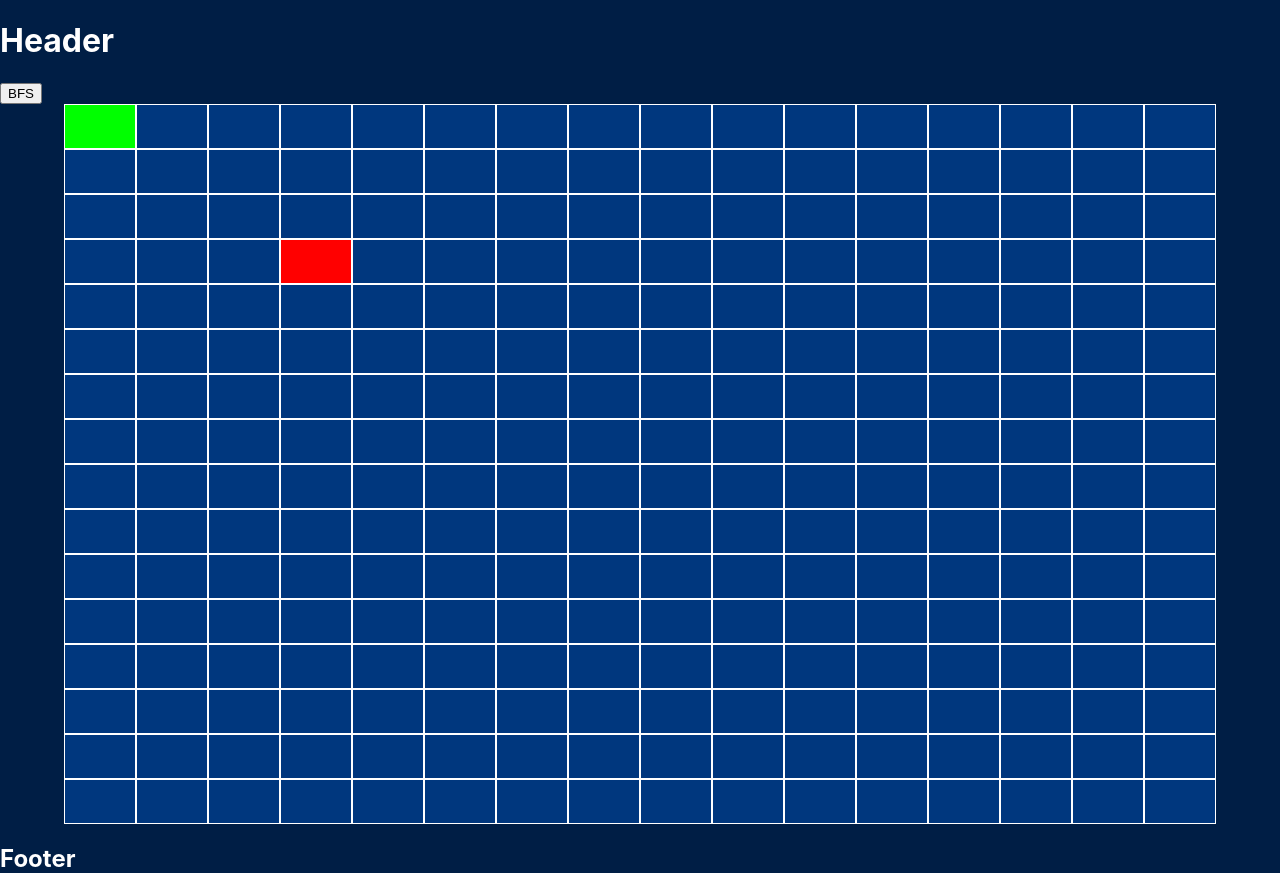
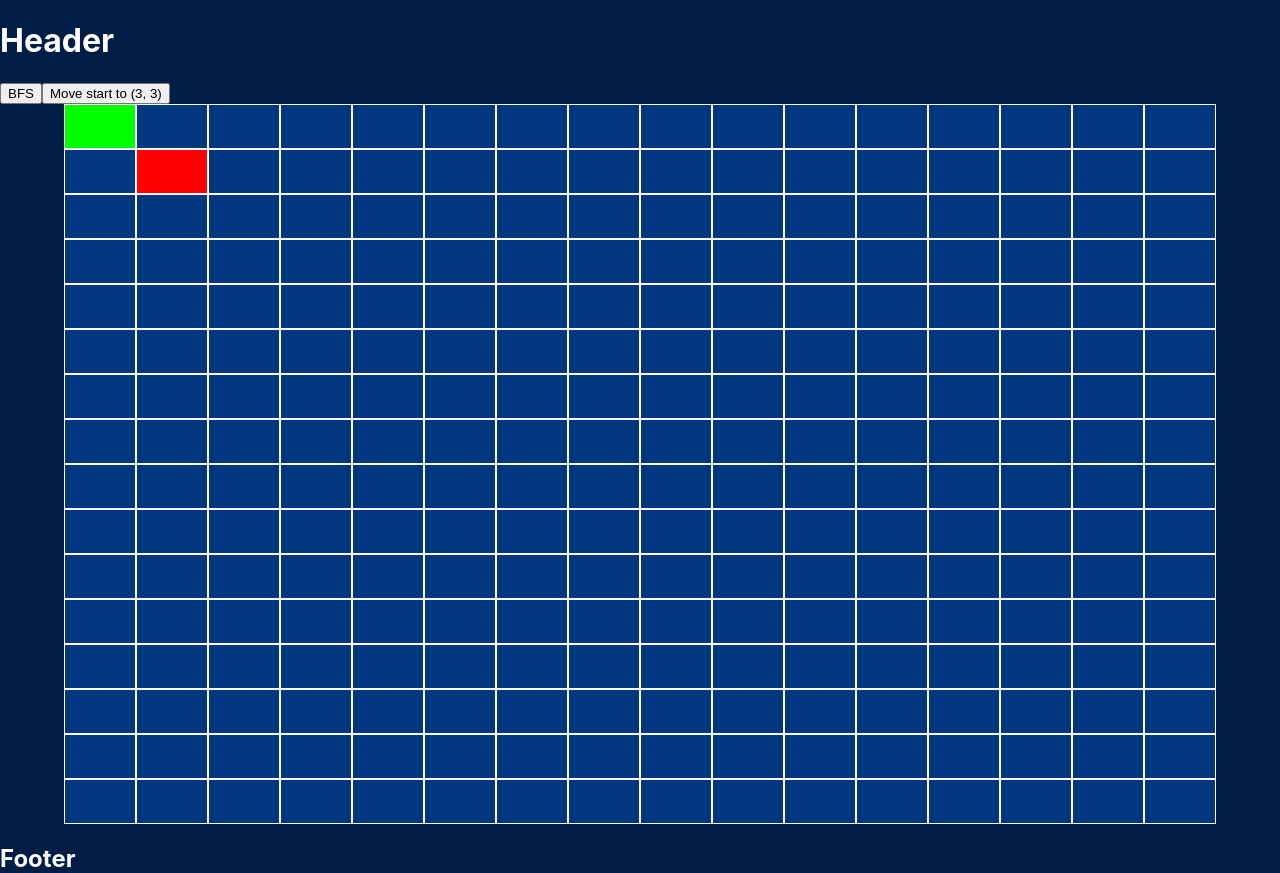
Before and after one commit to frasersamsonstudent/pathfinding-visualiser, a React (Create React App) app in the folder pathfinding-visualiser-app/: page / in a window 1280 px wide. Built offline with nearby package versions, Linux system fonts and the light colour scheme.

Commit message:
Added functionality for moving start/end nodes

```diff
--- a/pathfinding-visualiser-app/src/Components/GridCell.jsx
+++ b/pathfinding-visualiser-app/src/Components/GridCell.jsx
@@ -4,19 +4,19 @@ import CellTypes from '../CellTypes';
 
 
 const Cell = (props) => {
-    console.log(props.animation);
-    // Check whether cell is part of the current path
     const pathClass = props.isInPath ? 'path ' : '';
     const cellClass = `${Object.keys(CellTypes)[props.cellValue]}Cell`;
-    const animation = props.animation !== undefined ? props.animation : '';
+    const shouldApplyAnimation = props.cellValue === CellTypes.empty && props.animation !== undefined;
+    const animationStyle = shouldApplyAnimation ? props.animation : '';
 
     return (
         <span
-            style = {{animation: animation}}
+            style = {{animation: animationStyle}}
             draggable="false"
             className={'gridItem ' + cellClass + ' ' + pathClass}
-            onMouseDown = {() => props.handleGridItemClicked()}
+            onClick = {() => props.handleGridItemClicked()}
             onMouseOver = {() => props.handleMouseOver()}
+            onMouseDown = {() => props.handleMouseDown()}
         />
     );
 }
--- a/pathfinding-visualiser-app/src/Components/PathfindingVisualiser.css
+++ b/pathfinding-visualiser-app/src/Components/PathfindingVisualiser.css
@@ -63,8 +63,8 @@
 @keyframes grow {
     from {
         transform: scale(0.2);
-      }
-      to {
+        }
+        to {
         transform: scale(1);
-      }
+        }
 }
--- a/pathfinding-visualiser-app/src/Components/PathfindingVisualiser.jsx
+++ b/pathfinding-visualiser-app/src/Components/PathfindingVisualiser.jsx
@@ -3,26 +3,26 @@ import {useState, useEffect, useRef} from 'react';
 import './PathfindingVisualiser.css';
 import CellTypes from '../CellTypes';
 import GridCell from './GridCell';
-import Cell from '../Objects/Cell.js';
+import {Cell, copyCell, copyCellAndSetNewValue} from '../Objects/Cell.js';
 import bfs from '../PathfindingAlgorithms/BFS';
-import { getNeighbours, getPathFromExplored } from '../PathfindingAlgorithms/util';
+import { getNeighbours, getPathFromExplored, isInBounds, isNodeStartOrEnd } from '../PathfindingAlgorithms/util';
 import { getBlinkAnimation, getGrowAnimation } from '../Animations/PathAnimation';
 
 const PathfindingVisualiser = React.memo(() => {
     const [grid, setGrid] = useState([]);
     const [gridDimensions, setGridDimensions] = useState([]);
     const [startNode, setStartNode] = useState(new Cell(0, 0, CellTypes.start));
-    const [endNode, setEndNode] = useState(new Cell(3, 3, CellTypes.end));
+    const [endNode, setEndNode] = useState(new Cell(1, 1, CellTypes.end));
     const [isMouseDown, setIsMouseDown] = useState(false);
-    const [isMouseInGrid, setIsMouseInGrid] = useState(false);
+    const [movingNodeType, setMovingNodeType] = useState(undefined);
 
     useEffect(() => {
-        setGridDimensions([Math.floor(window.innerWidth/80), Math.floor(window.innerWidth/80)]);
+        setGridDimensions([Math.max(2, Math.floor(window.innerWidth/80)), Math.max(2, Math.floor(window.innerWidth/80))]);
     }, []);
 
     useEffect(() => {
-        window.addEventListener('mousedown', e => setIsMouseDown(true));
-        window.addEventListener('mouseup', e => setIsMouseDown(false));
+        window.addEventListener('mousedown', e => handleMouseDownWindowEvent());
+        window.addEventListener('mouseup', e => handleMouseUpWindowEvent());
 
         return () => {
             window.removeEventListener('mousedown', () => setIsMouseDown(true));
@@ -36,6 +36,15 @@ const PathfindingVisualiser = React.memo(() => {
         },
         [gridDimensions]
     );
+
+    // Functions for handling the events in the window
+    const handleMouseDownWindowEvent = () => {
+        setIsMouseDown(true);
+    };
+    const handleMouseUpWindowEvent = () => {
+        setIsMouseDown(false);
+        setMovingNodeType(undefined);
+    }
 
     const createGrid = () => {
         const newGrid = [];
@@ -70,14 +79,46 @@ const PathfindingVisualiser = React.memo(() => {
 
     const handleMouseOver = (x, y) => {
         if(isMouseDown) {
-            if(grid[y][x].value === CellTypes.empty) {
-                updateGridCellAtIndex(x, y, CellTypes.wall);
+            // Check if currently moving a node
+            if(movingNodeType !== undefined) {
+                if(movingNodeType === CellTypes.start) {
+                    moveNode(startNode, x, y, setStartNode);
+                }
+                else if(movingNodeType === CellTypes.end) {
+                    moveNode(endNode, x, y, setEndNode);
+                };
             }
-            else if(grid[y][x].value === CellTypes.wall) {
-                updateGridCellAtIndex(x, y, CellTypes.empty);
-            };
+
+            else {
+                const cellType = grid[y][x].value;
+                console.log("CELL TYPE: ", cellType);
+
+                if(cellType === CellTypes.empty) {
+                    updateGridCellAtIndex(x, y, CellTypes.wall);
+                }
+                else if(cellType === CellTypes.wall) {
+                    updateGridCellAtIndex(x, y, CellTypes.empty);
+                }
+                else if(cellType === CellTypes.start) {
+                    setMovingNodeType(CellTypes.startNode);
+                }
+                else if(cellType === CellTypes.end) {
+                    setMovingNodeType(CellTypes.endNode);
+                };
+            }
         };
     };
+
+    const handleMouseDownOnCell = (col, row) => {
+        const cellTypeAtPos = grid[row][col].value;
+
+        if(cellTypeAtPos === CellTypes.start) {
+            setMovingNodeType(CellTypes.start);
+        }
+        else if(cellTypeAtPos === CellTypes.end) {
+            setMovingNodeType(CellTypes.end);
+        }
+    }
 
     const updateGridCellAtIndex = (x, y, newValue) => {
         setGrid(
@@ -104,10 +145,25 @@ const PathfindingVisualiser = React.memo(() => {
             newGrid[row][col].animation = getGrowAnimation(0.5, 0.15 * indexInPath);
         });
 
-        // Remove changes to start and end node
+        setGrid(newGrid);
+    };
 
+    const moveNode = (nodeToMove, newCol, newRow) => {
+        console.log("node moving: ", nodeToMove)
+        if(nodeToMove && !(nodeToMove.col === newCol && nodeToMove.row === newRow)) {
+            if(isInBounds(grid, newCol, newRow) && !isNodeStartOrEnd(grid, newCol, newRow)) {
+                const newGrid = [...grid];
 
-        setGrid(newGrid);
+                newGrid[nodeToMove.row][nodeToMove.col] = copyCellAndSetNewValue(newGrid[nodeToMove.row][nodeToMove.col], CellTypes.empty);
+
+                // Place node at new position and update position values
+                newGrid[newRow][newCol] = nodeToMove;
+                nodeToMove.col = newCol;
+                nodeToMove.row = newRow;
+
+                setGrid(newGrid);
+            }
+        }
     };
 
     return (
@@ -121,6 +177,15 @@ const PathfindingVisualiser = React.memo(() => {
                 }}>
                     BFS
                 </button>
+                <button
+                    onClick={() => {
+                        moveNode(startNode, 3, 3, setStartNode);
+                        console.log(grid);
+                    }}
+                >
+                    Move start to (3, 3)
+                </button>
+
             <div
                 draggable='false'
                 className="gridContainer"
@@ -137,6 +202,7 @@ const PathfindingVisualiser = React.memo(() => {
                                     cellValue={cell.value}
                                     handleMouseOver={() => handleMouseOver(columnIndex, rowIndex)}
                                     handleGridItemClicked={() => handleGridItemClicked(columnIndex, rowIndex)}
+                                    handleMouseDown = {() => handleMouseDownOnCell(columnIndex, rowIndex)}
                                     isInPath = {cell.isInPath}
                                     animation = {cell.animation}
                                 />
--- a/pathfinding-visualiser-app/src/Objects/Cell.js
+++ b/pathfinding-visualiser-app/src/Objects/Cell.js
@@ -11,4 +11,14 @@ class Cell {
     }
 }
 
-export default Cell;
+const copyCell = cell => {
+    return new Cell(cell.col, cell.row, cell.value);
+}
+
+const copyCellAndSetNewValue = (cell, newValue) => {
+    const cellCopy = copyCell(cell);
+    cellCopy.value = newValue;
+    return cellCopy;
+};
+
+export {Cell, copyCell, copyCellAndSetNewValue};
--- a/pathfinding-visualiser-app/src/PathfindingAlgorithms/util.js
+++ b/pathfinding-visualiser-app/src/PathfindingAlgorithms/util.js
@@ -5,6 +5,13 @@ const isInBounds = (grid, col, row) => {
         return false;
     }
     return true;
+};
+
+const isNodeStartOrEnd = (grid, checkingCol, checkingRow) => {
+    if(grid[checkingRow][checkingCol].value === CellTypes.start && grid[checkingRow][checkingCol] === CellTypes.end) {
+        return true;
+    }
+    return false;
 };
 
 const isEmpty = cell => {
@@ -43,4 +50,4 @@ const getPathFromExplored = (explored, goal) => {
     }
 };
 
-export {getNeighbours, getPathFromExplored };
+export {getNeighbours, getPathFromExplored, isInBounds, isNodeStartOrEnd};
```
